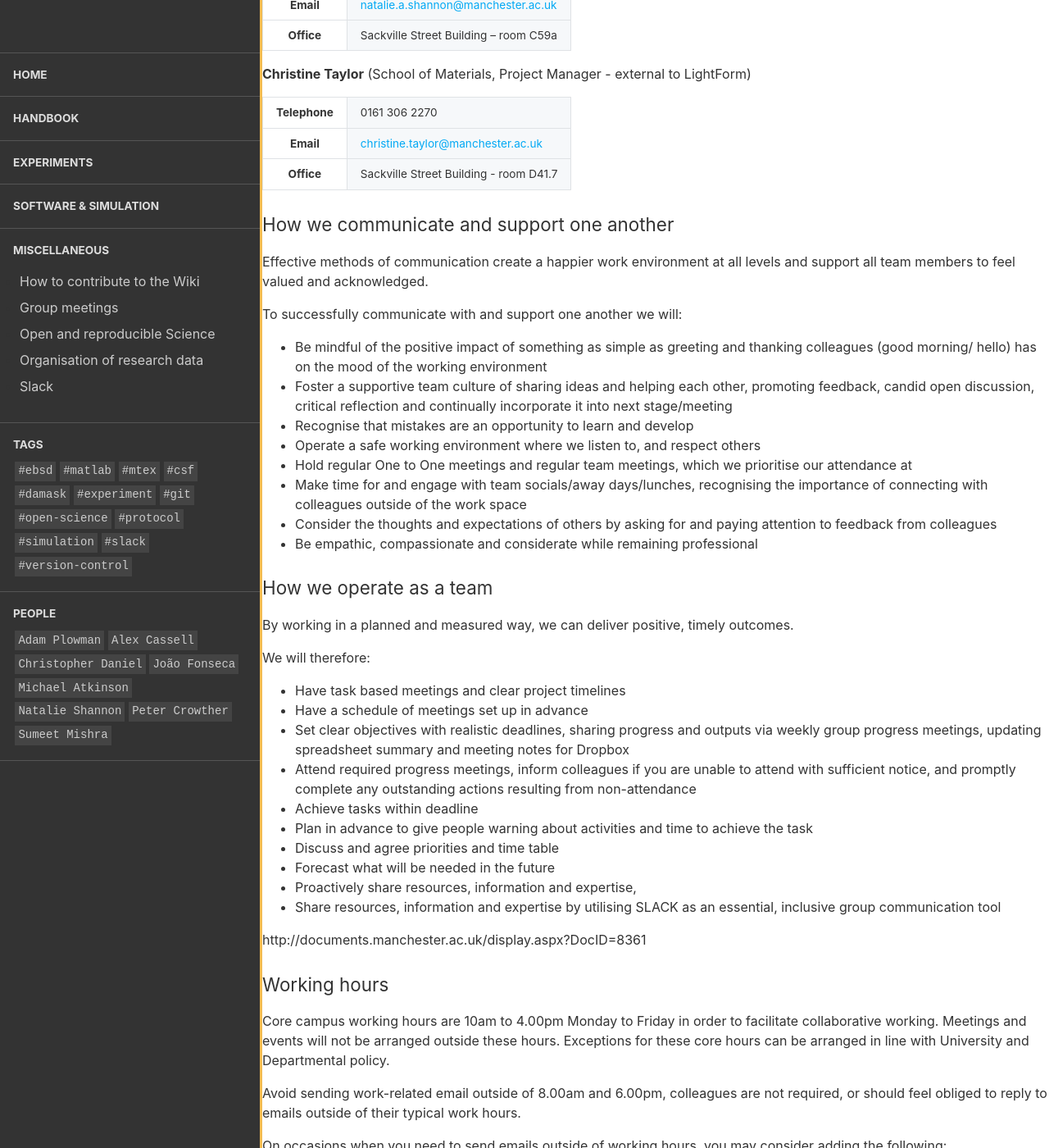
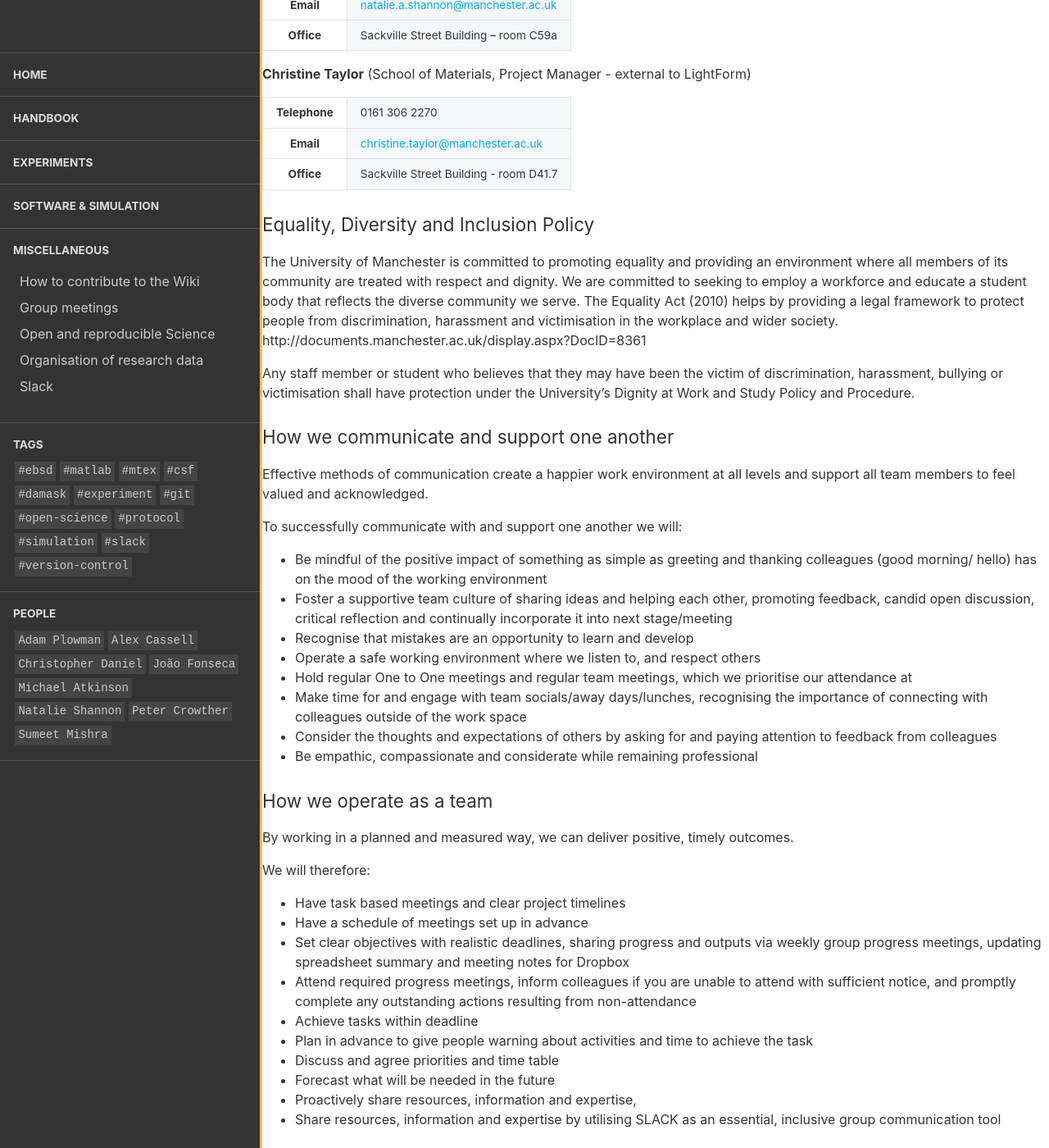
Before and after one commit to LightForm-group/wiki, a Jekyll site: the page built from _includes/code_of_conduct.md, in a window 1280 px wide and 1400 px high, scrolled down 863 px. Shown: the whole window at 82% size. Built offline with Jekyll 4.4.1, drawn with Linux system fonts in a browser that asks for light colours; our own code applies the rules of GitHub Pages for plain Markdown files.

Commit message:
Update code_of_conduct.md

```diff
--- a/_includes/code_of_conduct.md
+++ b/_includes/code_of_conduct.md
@@ -58,6 +58,13 @@ If you have concerns regarding colleague conduct, you can choose to discuss thes
   </tr>
 </table>
 
+### Equality, Diversity and Inclusion Policy
+
+The University of Manchester is committed to promoting equality and providing an environment where all members of its community are treated with respect and dignity. We are committed to seeking to employ a workforce and educate a student body that reflects the diverse community we serve. The Equality Act (2010) helps by providing a legal framework to protect people from discrimination, harassment and victimisation in the workplace and wider society. http://documents.manchester.ac.uk/display.aspx?DocID=8361
+
+Any staff member or student who believes that they may have been the victim of discrimination, harassment, bullying or victimisation shall have protection under the University’s Dignity at Work and Study Policy and Procedure.
+
+
 ### How we communicate and support one another
 
 Effective methods of communication create a happier work environment at all levels and support all team members to feel valued and acknowledged.
@@ -90,7 +97,7 @@ We will therefore:
 -	Proactively share resources, information and expertise,
 -	Share resources, information and expertise by utilising SLACK as an essential, inclusive group communication tool
 
-http://documents.manchester.ac.uk/display.aspx?DocID=8361
+
 
 ### Working hours
 
```
